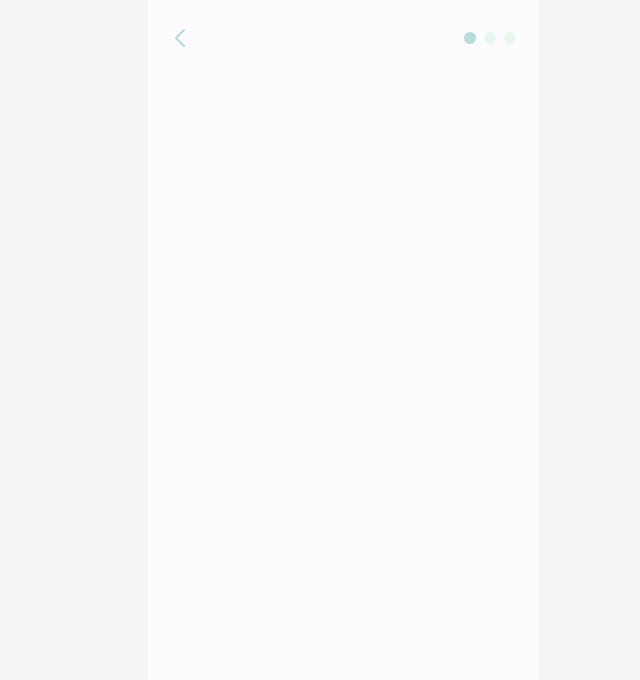
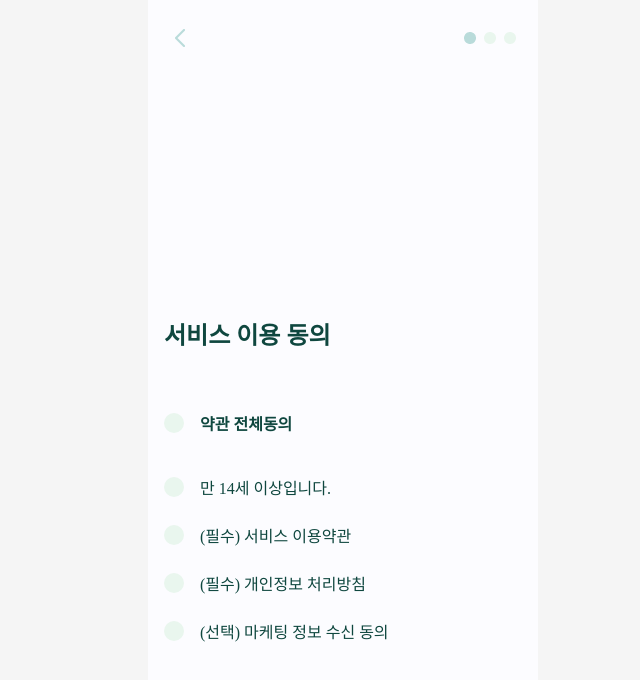
Before and after one commit to gunyongbok/bookus-client, a React (Vite) app: page /service/agree in a window 1280 px wide. Shown: the top 680 px of the page, without its empty margins (297-937 px from the left). Built offline with nearby package versions, Linux system fonts and the light colour scheme; a web font is replaced by a local one.

Commit message:
feat: 서비스 이용 동의 버튼 기능 구현

```diff
--- /dev/null
+++ b/src/commons/BreakLine/BreakLine.tsx
@@ -0,0 +1,17 @@
+import { styled } from "styled-components";
+
+const Line = styled.div`
+  width: 100%;
+  height: 0.3px;
+  max-width: 358px;
+  background: #4ca771;
+  margin: 20px 0px;
+  display: flex;
+  align-items: center;
+`;
+
+const BreakLine = () => {
+  return <Line />;
+};
+
+export default BreakLine;
--- /dev/null
+++ b/src/components/Auth/AgreeTextBox.tsx
@@ -0,0 +1,41 @@
+import { styled } from "styled-components";
+
+interface ContainerProps {
+  fontWeight?: string;
+  onClick?: () => void;
+}
+
+interface Props {
+  text: string;
+  imgSrc: string;
+  fontWeight?: string;
+  onClick?: () => void;
+}
+
+const Container = styled.div<ContainerProps>`
+  color: #0f473f;
+  font-family: Pretendard;
+  font-size: 16px;
+  font-style: normal;
+  font-weight: ${({ fontWeight }) => fontWeight || "400"};
+  display: flex;
+  gap: 16px;
+  align-items: center;
+  cursor: ${({ onClick }) => (onClick ? "pointer" : "default")};
+`;
+
+const Img = styled.img`
+  width: 20px;
+  height: 20px;
+`;
+
+const AgreeTextBox = ({ text, imgSrc, fontWeight, onClick }: Props) => {
+  return (
+    <Container onClick={onClick} fontWeight={fontWeight}>
+      <Img src={imgSrc} alt="agreeBtn" />
+      {text}
+    </Container>
+  );
+};
+
+export default AgreeTextBox;
--- /dev/null
+++ b/src/custom.d.ts
@@ -0,0 +1,4 @@
+declare module "*.svg" {
+  const content: any;
+  export default content;
+}
--- a/src/page/Login/Login.tsx
+++ b/src/page/Login/Login.tsx
@@ -13,7 +13,7 @@ import LoginBtn from "../../commons/Button/LoginBtn";
 import { agreeMessage } from "../../assets/text/message";
 
 const BtnContainer = styled.div`
-  width: 92%;
+  width: 5vw;
   min-width: 356px;
   height: 128px;
   position: absolute;
--- a/src/page/Login/ServiceAgree.tsx
+++ b/src/page/Login/ServiceAgree.tsx
@@ -1,19 +1,125 @@
 import { styled } from "styled-components";
+import { useState } from "react";
 
 // Container
 import TopContainer from "../../components/Wrapper/TopContainer";
 
 // Header
 import MainHeader from "../../components/Header/MainHeader";
-
-// Image
+// Header - Image
 import backArrowImg from "../../assets/img/back.png";
 import fisrtProgress from "../../assets/img/progress1.png";
 
+// Agree
+import BreakLine from "../../commons/BreakLine/BreakLine";
+// Agree - Image
+import AgreeBtn from "../../assets/svg/AgreeBtn.svg";
+import FilledAgreeBtn from "../../assets/svg/FilledAgreeBtn.svg";
+import AgreeTextBox from "../../components/Auth/AgreeTextBox";
+
+const AgreeContainer = styled.div`
+  width: 100%;
+  max-width: 358px;
+  height: 300px;
+  display: inline-flex;
+  flex-direction: column;
+  gap: 60px;
+  position: absolute;
+  top: 40%;
+`;
+
+const AgreeTitle = styled.div`
+  width: 100%;
+  color: #0f473f;
+  font-family: Pretendard;
+  font-size: 24px;
+  font-style: normal;
+  font-weight: 700;
+  display: flex;
+  justify-content: flex-start;
+`;
+
+const AgreeContent = styled.div`
+  width: 100%;
+  height: 212px;
+  display: flex;
+  flex-direction: column;
+`;
+
+const AgreeDetailWrapper = styled.div`
+  width: 100%;
+  gap: 24px;
+  display: flex;
+  flex-direction: column;
+`;
+
 const ServiceAgree = () => {
+  const [all, setAll] = useState<boolean>(false);
+  const [age, setAge] = useState<boolean>(false);
+  const [service, setService] = useState<boolean>(false);
+  const [personal, setPersonal] = useState<boolean>(false);
+  const [optional, setOptional] = useState<boolean>(false);
+
+  const toggleClickAll = () => {
+    setAll(!all);
+    setAge(!age);
+    setService(!service);
+    setPersonal(!personal);
+  };
+
+  const toggleClickAge = () => {
+    setAge(!age);
+  };
+
+  const toggleClickService = () => {
+    setService(!service);
+  };
+
+  const toggleClickPersonal = () => {
+    setPersonal(!personal);
+  };
+
+  const toggleClickOptional = () => {
+    setOptional(!optional);
+  };
+
   return (
     <TopContainer $background="#FCFCFF">
       <MainHeader src1={backArrowImg} src2={fisrtProgress} />
+      <AgreeContainer>
+        <AgreeTitle>서비스 이용 동의</AgreeTitle>
+        <AgreeContent>
+          <AgreeTextBox
+            onClick={toggleClickAll}
+            imgSrc={all ? FilledAgreeBtn : AgreeBtn}
+            text="약관 전체동의"
+            fontWeight="600"
+          />
+          <BreakLine />
+          <AgreeDetailWrapper>
+            <AgreeTextBox
+              onClick={toggleClickAge}
+              imgSrc={age ? FilledAgreeBtn : AgreeBtn}
+              text="만 14세 이상입니다."
+            />
+            <AgreeTextBox
+              onClick={toggleClickService}
+              imgSrc={service ? FilledAgreeBtn : AgreeBtn}
+              text="(필수) 서비스 이용약관"
+            />
+            <AgreeTextBox
+              onClick={toggleClickPersonal}
+              imgSrc={personal ? FilledAgreeBtn : AgreeBtn}
+              text="(필수) 개인정보 처리방침"
+            />
+            <AgreeTextBox
+              onClick={toggleClickOptional}
+              imgSrc={optional ? FilledAgreeBtn : AgreeBtn}
+              text="(선택) 마케팅 정보 수신 동의"
+            />
+          </AgreeDetailWrapper>
+        </AgreeContent>
+      </AgreeContainer>
     </TopContainer>
   );
 };
```
Also changed, not shown: src/assets/svg/AgreeBtn.svg (added), src/assets/svg/FilledAgreeBtn.svg (added).
